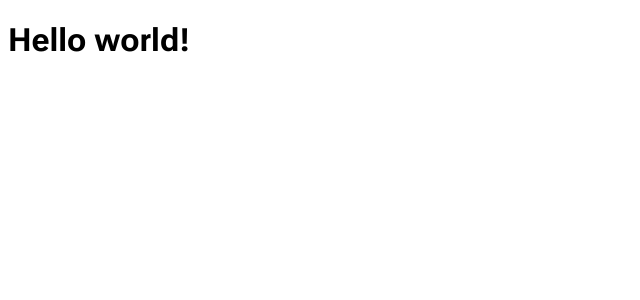
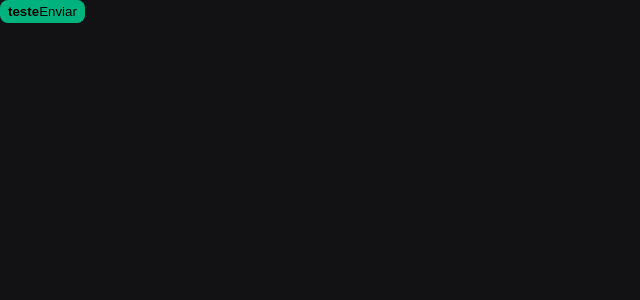
Before and after one commit to ednaldocordeiro/ignite-shop, a Next.js app: page / in a window 1280 px wide. Shown: the top 300 px of the page, without its empty margins (0-640 px from the left). Built offline with nearby package versions, Linux system fonts and the light colour scheme.

Commit message:
configurando stitches

```diff
--- a/package.json
+++ b/package.json
@@ -9,6 +9,7 @@
     "lint": "next lint"
   },
   "dependencies": {
+    "@stitches/react": "^1.2.8",
     "@types/node": "20.2.5",
     "@types/react": "18.2.7",
     "@types/react-dom": "18.2.4",
--- a/src/pages/_app.tsx
+++ b/src/pages/_app.tsx
@@ -1,9 +1,11 @@
+import { globalStyles } from '@/styles/global'
 import type { AppProps } from 'next/app'
 
 import { Roboto_Flex } from 'next/font/google'
-import { Fragment } from 'react'
 
 const roboto = Roboto_Flex({ subsets: ['latin'] })
+
+globalStyles();
 
 export default function App({ Component, pageProps }: AppProps) {
   return (
--- a/src/pages/_document.tsx
+++ b/src/pages/_document.tsx
@@ -1,9 +1,12 @@
+import { getCssText } from '@/styles'
 import { Html, Head, Main, NextScript } from 'next/document'
 
 export default function Document() {
   return (
     <Html lang="en">
-      <Head />
+      <Head>
+        <style id='stitches' dangerouslySetInnerHTML={{__html: getCssText()}}/>
+      </Head>
       <body>
         <Main />
         <NextScript />
--- a/src/pages/index.tsx
+++ b/src/pages/index.tsx
@@ -1,7 +1,24 @@
+import { styled } from "@/styles"
+
+const Button = styled('button', {
+  backgroundColor: '$green300',
+  borderRadius: 8,
+  border: 0,
+  padding: '4px 8px',
+
+  span: {
+    fontWeight: 'bold',
+  },
+
+  '&:hover': {
+    filter: 'brightness(0.8)'
+  }
+})
 export default function Home() {
   return (
-    <h1>
-      Hello world!
-    </h1>
+    <Button>
+      <span>teste</span>
+      Enviar
+    </Button>
   )
 }
--- /dev/null
+++ b/src/styles/global.ts
@@ -0,0 +1,19 @@
+import { globalCss } from ".";
+
+export const globalStyles = globalCss({
+  '*': {
+    margin: 0,
+    padding: 0,
+    boxSizing: 'border-box',
+  },
+
+  body: {
+    '-webkit-font-smoothing': 'antialiased',
+    backgroundColor: "$gray900",
+    color: "$gray100",
+  },
+
+  'body, input, textarea, button': {
+    fontWeight: 400,
+  }
+})
--- /dev/null
+++ b/src/styles/index.ts
@@ -0,0 +1,26 @@
+import { createStitches } from '@stitches/react';
+
+export const {
+  config,
+  styled,
+  globalCss,
+  keyframes,
+  getCssText,
+  theme,
+  createTheme,
+  css,
+} = createStitches({
+  theme: {
+    colors: {
+      white: '#fff',
+
+      gray900: '#121214',
+      gray800: '#202024',
+      gray300: '#c4c4cc',
+      gray100: '#e1e1e6',
+
+      green500: '#00875f',
+      green300: '#00b37e'
+    }
+  },
+});
```
Also changed, not shown: 1 other file (tests, documents, lock files or other folders).
